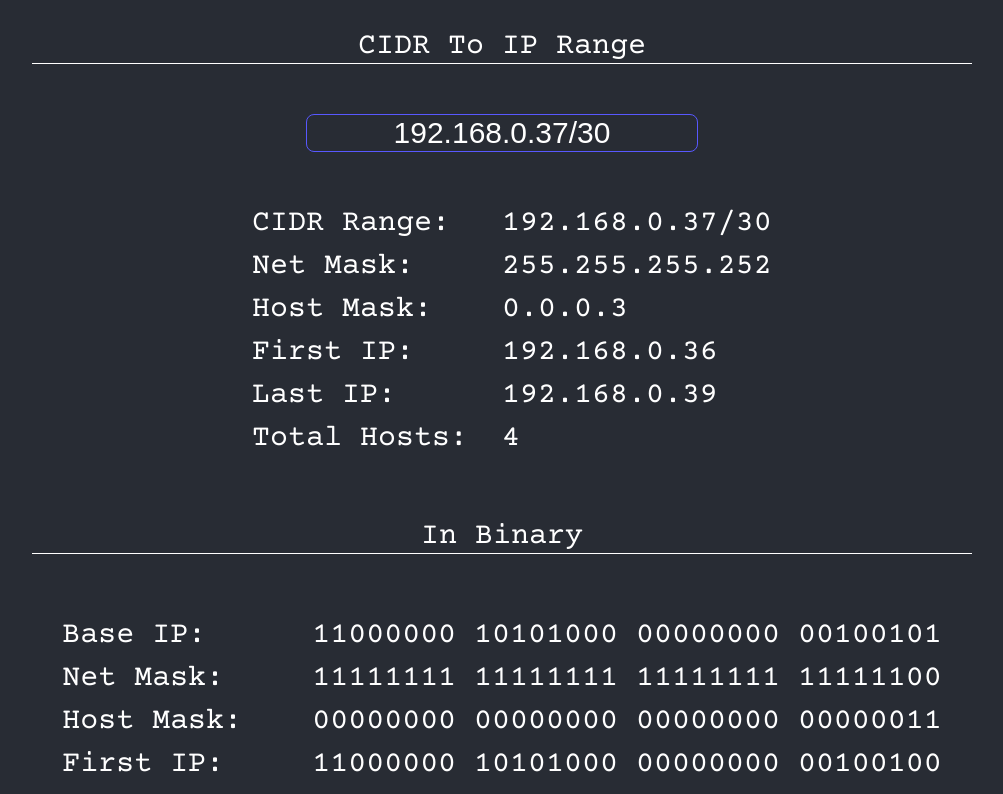
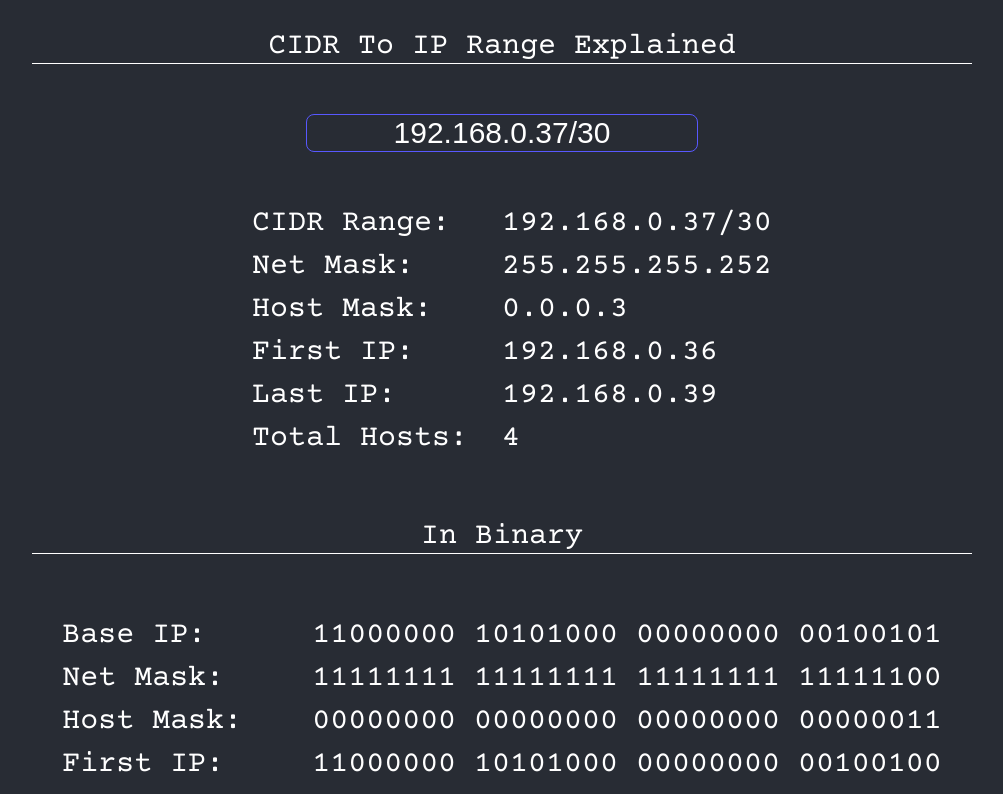
Before and after one commit to walterhwan/cidr_tools, a React (Create React App) app: page / in a window 1280 px wide. Shown: the top 794 px of the page, without its empty margins (138-1141 px from the left). Built offline with nearby package versions, Linux system fonts and the light colour scheme.

Commit message:
Edit title

```diff
--- a/src/App.js
+++ b/src/App.js
@@ -69,7 +69,7 @@ function App() {
     <div className="App">
       {/* Title */}
       <div className="title">
-        <p>CIDR To IP Range</p>
+        <p>CIDR To IP Range Explained</p>
       </div>
       {/* IP Input */}
       <input
```
